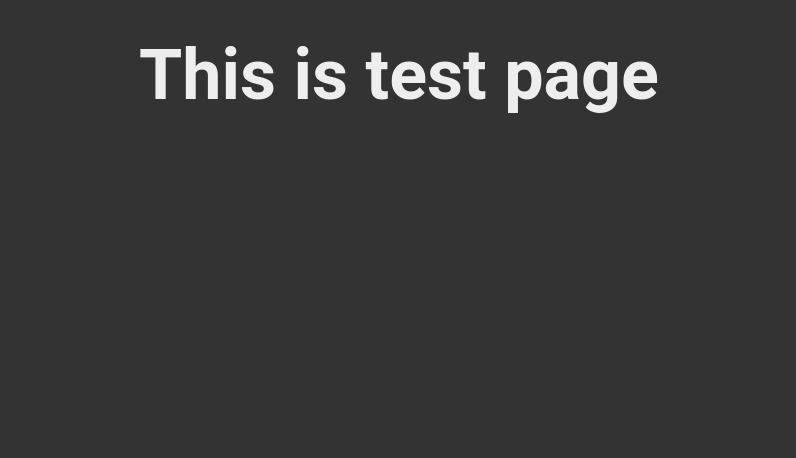
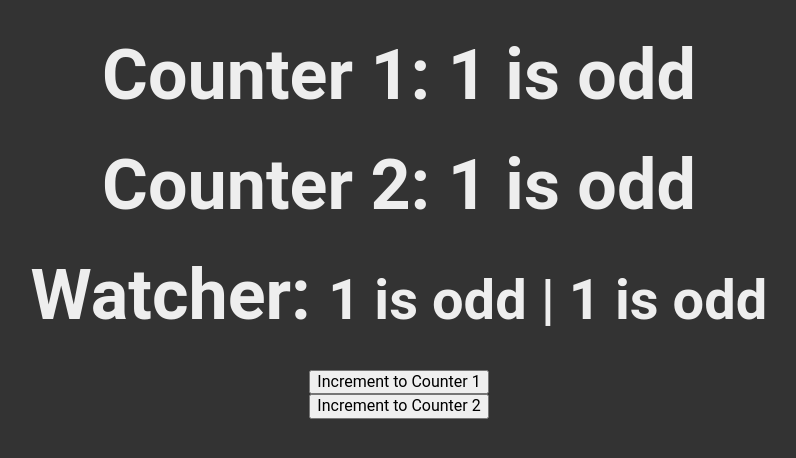
Before and after one commit to nastybits/quiz, a Vue app in the folder app/: page /test in a window 1280 px wide. Shown: the top 458 px of the page, without its empty margins (241-1037 px from the left). Built offline with nearby package versions, Linux system fonts and the light colour scheme.

Commit message:
Some tests in test polygon

```diff
--- a/app/src/views/TestView.vue
+++ b/app/src/views/TestView.vue
@@ -1,14 +1,37 @@
 <template>
   <div class="page">
-    <h1 class="page__title">This is test page</h1>
+    <h2 class="page__title">Counter 1: {{ counter1 }} is {{ computeCounter1Type }}</h2>
+    <h2 class="page__title">Counter 2: {{ counter2 }} is {{ computeCounter2Type }}</h2>
+    <h2 class="page__title">Watcher: <small>{{ watcherState }}</small></h2>
+    <button @click="increment(1)">Increment to Counter 1</button>
+    <button @click="increment()">Increment to Counter 2</button>
   </div>
 </template>
 
-<script>
+<script setup>
+import { ref, computed, watchEffect } from 'vue'
+const counter1 = ref(1)
+const counter2 = ref(1)
 
-export default {
-  name: "TestView",
+const computeCounter1Type = computed(() => {
+  return counter1.value % 2 === 0 ? "even" : "odd"
+})
+
+const computeCounter2Type = computed(() => {
+  return counter2.value % 2 === 0 ? "even" : "odd"
+})
+
+let watcherState = "No effects appeared"
+watchEffect(() => {
+  watcherState = counter1.value + " is " + computeCounter1Type.value + " | " + counter2.value + " is " + computeCounter2Type.value
+})
+
+function increment(id) {
+  id === 1
+      ? counter1.value++
+      : counter2.value++
 }
+
 </script>
 
 <style scoped>
```
